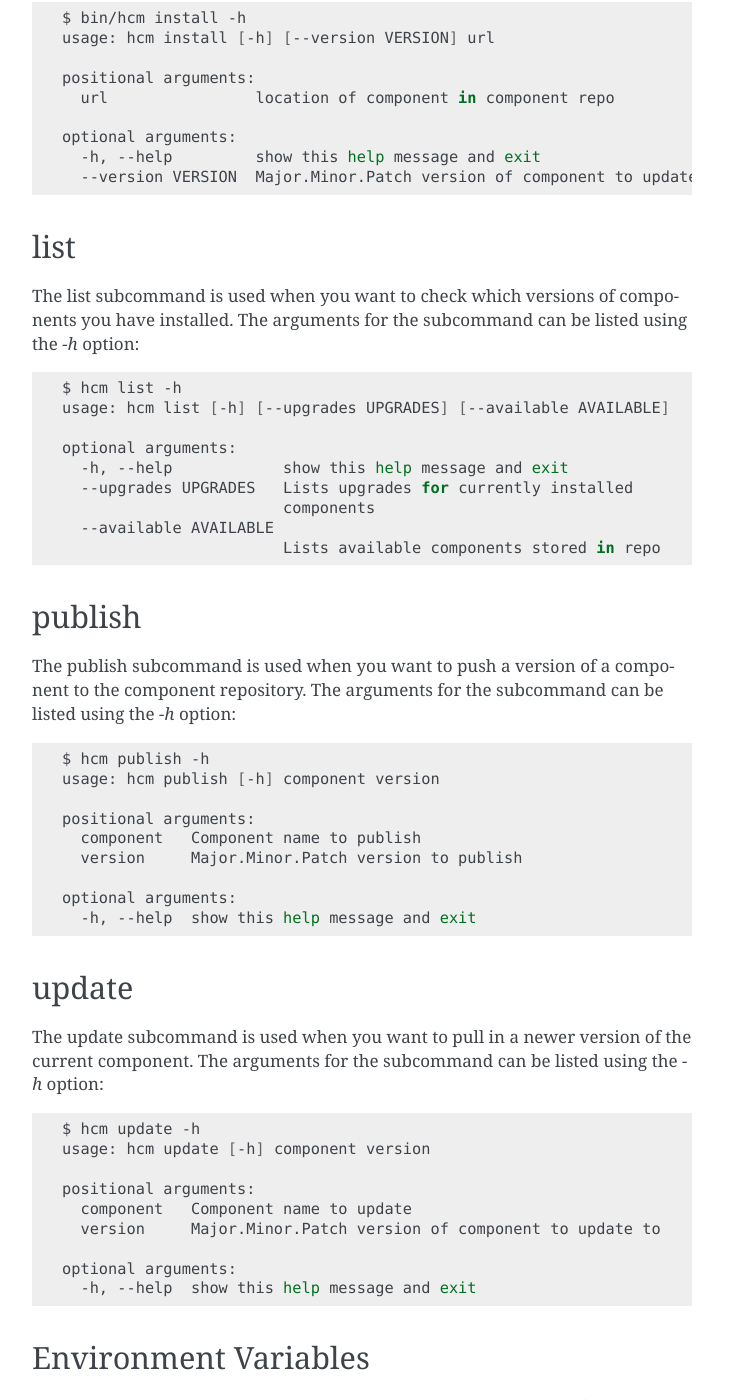
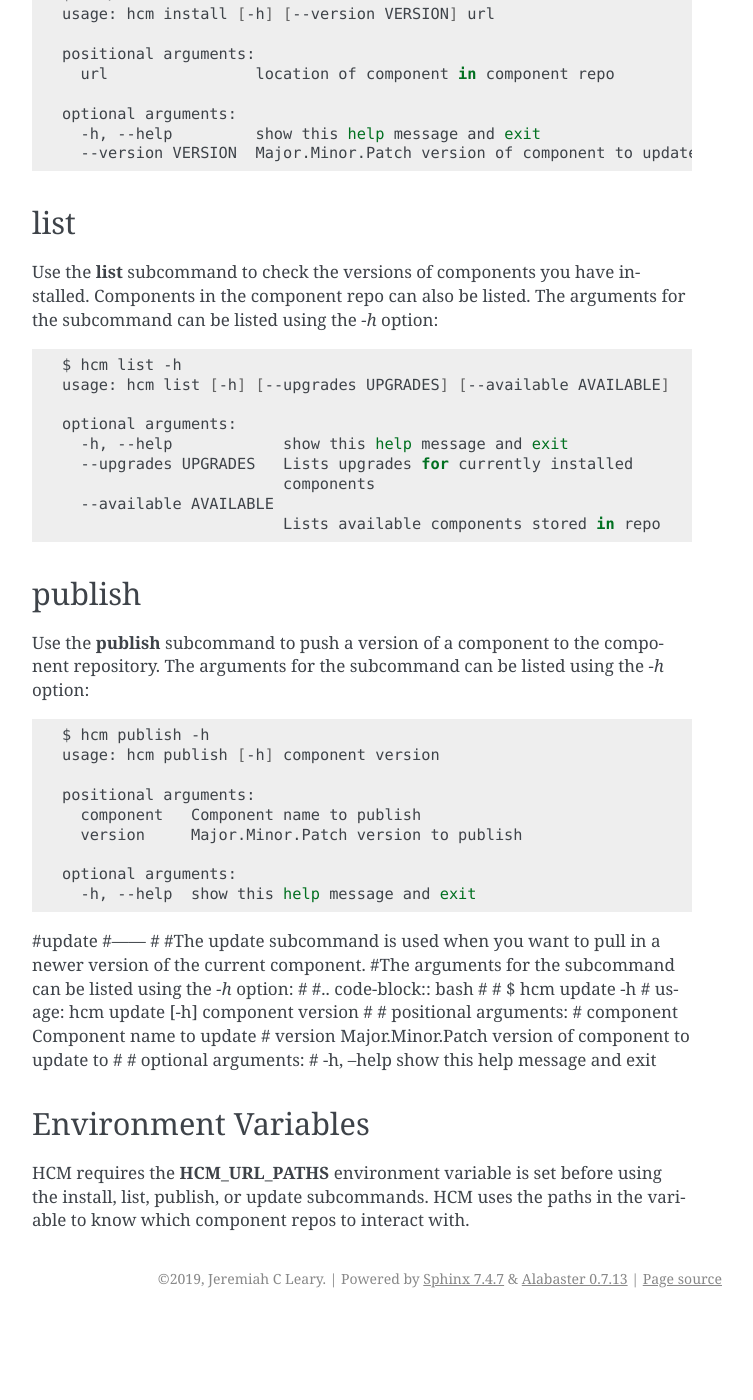
Before and after one commit to jeremiah-c-leary/hdl-component-manager, a Sphinx documentation site: the page built from docs/source/usage.rst, in a window 1280 px wide and 1400 px high, scrolled down 999 px. Shown: the whole window, without its empty margins (388-1141 px from the left). Built offline with Sphinx 7.4.7, drawn with Linux system fonts in a browser that asks for light colours; pages that are not in the unit, such as notebooks, are missing from menus; after the commit the page ends 2317 px from its top, so only the background shows below that; some of the changed text lies outside the part shown.

```diff
--- a/docs/source/index.rst
+++ b/docs/source/index.rst
@@ -3,8 +3,8 @@
    You can adapt this file completely to your liking, but it should at least
    contain the root `toctree` directive.
 
-Welcome to hdl-component-manager's documentation!
-=================================================
+hdl-component-manager
+=====================
 
 .. toctree::
    :maxdepth: 2
--- a/docs/source/usage.rst
+++ b/docs/source/usage.rst
@@ -1,7 +1,7 @@
 Usage
 =====
 
-HCM can be invoked with:
+HCM can be invoked by issuing **hcm** at the command line prompt:
 
 .. code-block:: bash
 
@@ -26,7 +26,7 @@ HCM has five subcommands:  create, install, list, publish, and update.
 create
 ------
 
-The create subcommand is used when you want to create a new component repository.
+Use the **create** subcommand to create a new component repository.
 The arguments for the subcommand can be listed using the *-h* option:
 
 .. code-block:: bash
@@ -43,7 +43,7 @@ The arguments for the subcommand can be listed using the *-h* option:
 install
 -------
 
-The install subcommand is used when you want to add a component from the component repository.
+Use the **install** subcommand to add or upgrade a componet from the component repository.
 The arguments for the subcommand can be listed using the *-h* option:
 
 .. code-block:: bash
@@ -61,7 +61,8 @@ The arguments for the subcommand can be listed using the *-h* option:
 list
 ----
 
-The list subcommand is used when you want to check which versions of components you have installed.
+Use the **list** subcommand to check the versions of components you have installed.
+Components in the component repo can also be listed.
 The arguments for the subcommand can be listed using the *-h* option:
 
 .. code-block:: bash
@@ -79,7 +80,7 @@ The arguments for the subcommand can be listed using the *-h* option:
 publish
 -------
 
-The publish subcommand is used when you want to push a version of a component to the component repository.
+Use the **publish** subcommand to push a version of a component to the component repository.
 The arguments for the subcommand can be listed using the *-h* option:
 
 .. code-block:: bash
@@ -95,23 +96,23 @@ The arguments for the subcommand can be listed using the *-h* option:
       -h, --help  show this help message and exit
 
 
-update
-------
-
-The update subcommand is used when you want to pull in a newer version of the current component.
-The arguments for the subcommand can be listed using the *-h* option:
-
-.. code-block:: bash
-
-    $ hcm update -h
-    usage: hcm update [-h] component version
-
-    positional arguments:
-      component   Component name to update
-      version     Major.Minor.Patch version of component to update to
-
-    optional arguments:
-      -h, --help  show this help message and exit
+#update
+#------
+#
+#The update subcommand is used when you want to pull in a newer version of the current component.
+#The arguments for the subcommand can be listed using the *-h* option:
+#
+#.. code-block:: bash
+#
+#    $ hcm update -h
+#    usage: hcm update [-h] component version
+#
+#    positional arguments:
+#      component   Component name to update
+#      version     Major.Minor.Patch version of component to update to
+#
+#    optional arguments:
+#      -h, --help  show this help message and exit
 
 
 Environment Variables
```
Also changed, not shown: docs/source/create_subcommand.rst (added, +37 -0 lines), docs/source/overview.rst (+15 -6 lines), docs/source/repository_setup.rst (deleted, +0 -68 lines), docs/source/theory_of_operation.rst (added, +37 -0 lines).
